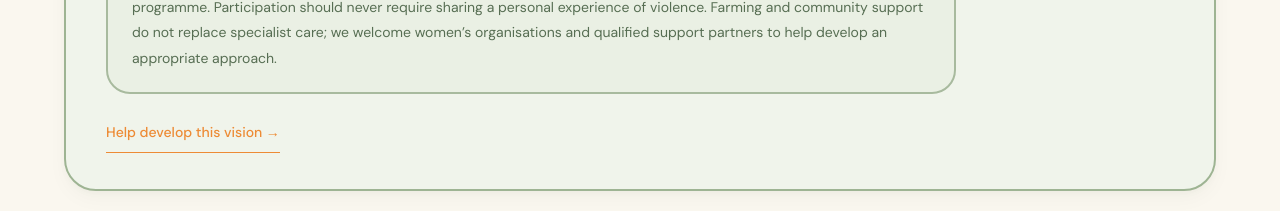
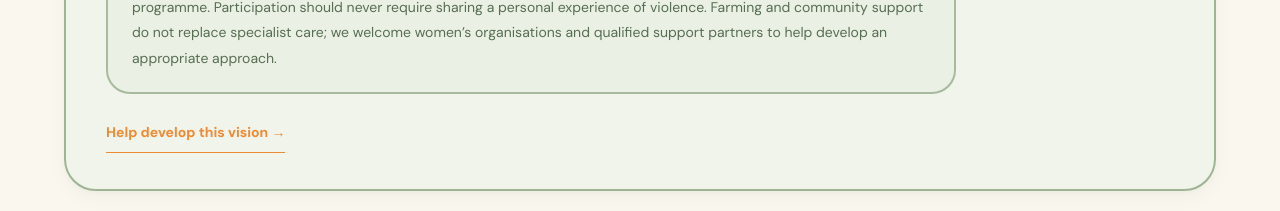
Before and after one commit to Hero988/RiseMeUp, a React (Vite) app: page / in a window 1280 px wide. Shown: the part 6600-6811 px from the top of the page. Built offline with nearby package versions, Linux system fonts and the light colour scheme; a web font is replaced by a local one.

Commit message:
Make orange Help develop this vision link bold

```diff
--- a/public/homepage-theme.css
+++ b/public/homepage-theme.css
@@ -1086,3 +1086,5 @@
 .home-page #virgin-mary-farm .farm-women > .text-link:hover {
  color:#d87928;border-bottom-color:#d87928;
 }
+
+.home-page #virgin-mary-farm .farm-women > .text-link{font-weight:700}
```
